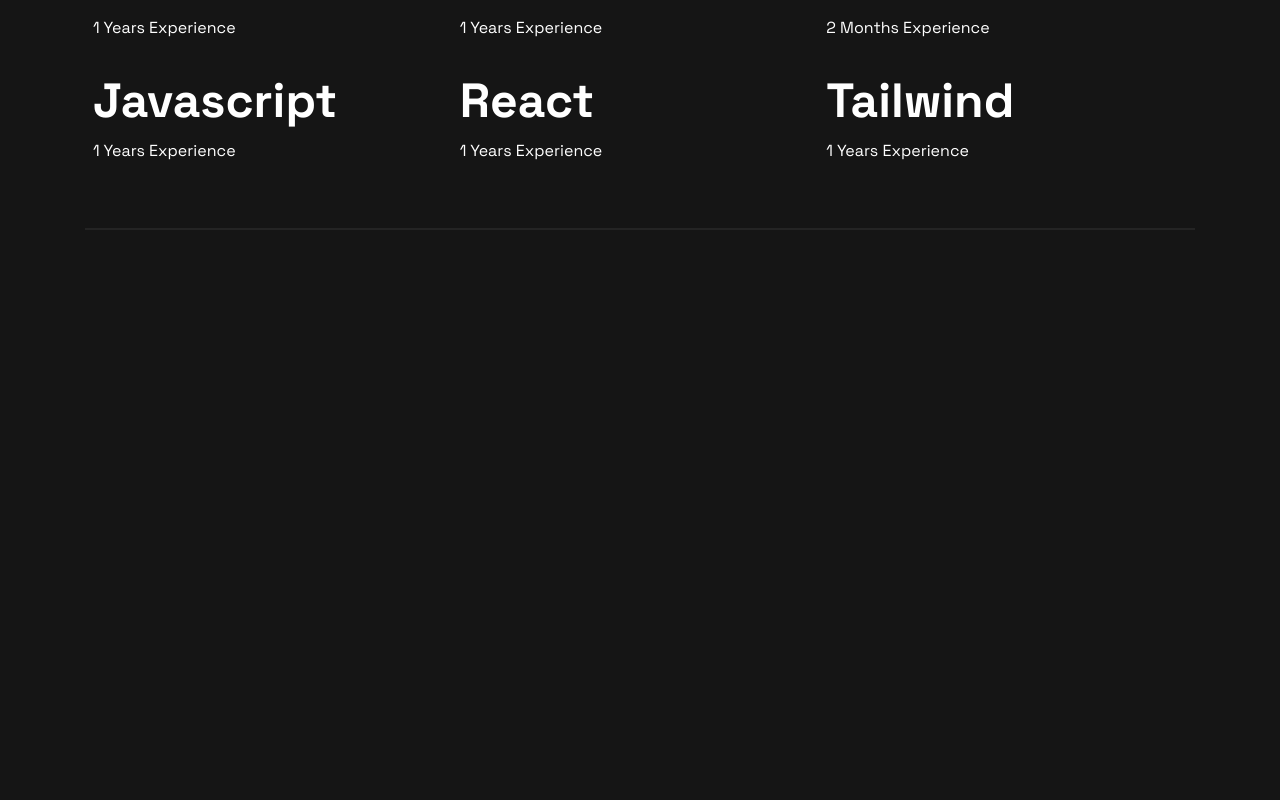
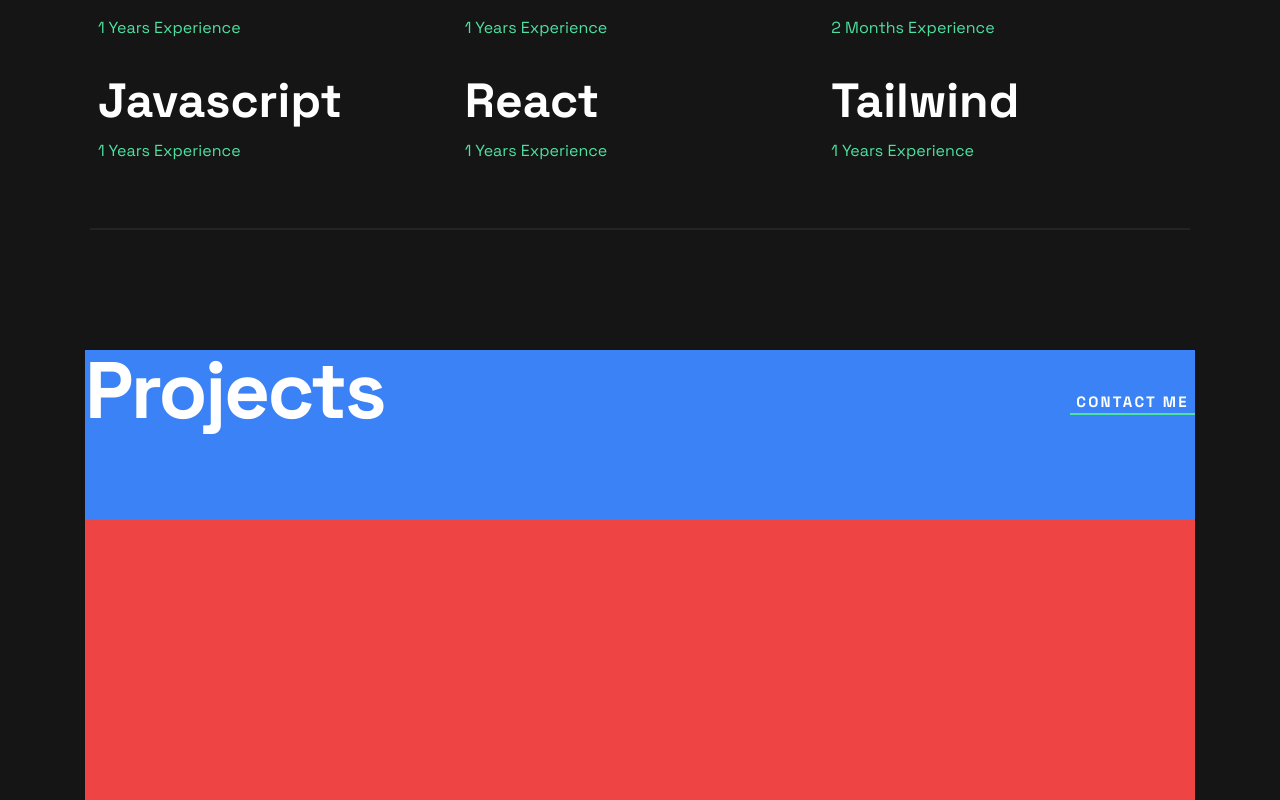
Before and after one commit to First-Ghost/portfolio, a React (Vite) app: page / in a window 1280 px wide. Shown: the part 960-1760 px from the top of the page. Before the commit the page ends 1660 px from the top, so only its background shows below. Built offline with nearby package versions, Linux system fonts and the light colour scheme.

Commit message:
Project section started

```diff
--- a/src/App.jsx
+++ b/src/App.jsx
@@ -1,6 +1,7 @@
 import { Experience } from "./components/Experience";
 import { Hero } from "./components/Hero";
 import { NavBar } from "./components/NavBar";
+import { Projects } from "./components/Projects";
 
 function App() {
   return (
@@ -8,6 +9,7 @@ function App() {
       <NavBar />
       <Hero />
       <Experience />
+      <Projects />
     </>
   );
 }
--- a/src/components/Experience.jsx
+++ b/src/components/Experience.jsx
@@ -1,34 +1,34 @@
 export const Experience = () => {
   return (
-    <div className=" lg:max-w-[1440px] lg:h-[800px] md:max-w-[704px] md:h-[461px] max-w-[375px]  h-[614px] mx-auto flex justify-center items-start   ">
-      <div className="lg:w-[1110px] lg:h-[330px] border-t-2 border-b-2 border-[#242424] flex flex-col justify-end     ">
+    <div className="relative  lg:max-w-[1440px] lg:h-[450px] md:max-w-[704px] md:h-[461px] max-w-[375px]  h-[614px] mx-auto flex justify-center items-start   ">
+      <div className="lg:w-[1100px] lg:h-[330px] border-t-2 border-b-2 border-[#242424] flex flex-col justify-end     ">
         <div
           className="lg:w-[1100px] lg:h-[255px] md:w-[704px] md:h-[451px] w-[345px] h-[604px]
   grid lg:grid-rows-2 lg:grid-cols-3 md:grid-rows-3 md:grid-cols-2 grid-cols-1 grid-rows-6 md:text-left text-center my-10"
         >
           <div className="w-[345px] md:h-[98px] h-[67px]  flex flex-col justify-between px-2  ">
             <h1 className="md:text-[48px] text-[32px] font-bold">HTML</h1>
-            <p>1 Years Experience</p>
+            <p className="text-[#4EE1A0]">1 Years Experience</p>
           </div>
           <div className="w-[345px] md:h-[98px] h-[67px]  flex flex-col justify-between px-2 ">
             <h1 className="md:text-[48px]  text-[32px] font-bold">CSS</h1>
-            <p>1 Years Experience</p>
+            <p className="text-[#4EE1A0]">1 Years Experience</p>
           </div>
           <div className="w-[345px] md:h-[98px] h-[67px]  flex flex-col justify-between px-2 ">
             <h1 className="md:text-[48px] text-[32px] font-bold">Sass</h1>
-            <p>2 Months Experience</p>
+            <p className="text-[#4EE1A0]">2 Months Experience</p>
           </div>
           <div className="w-[345px] md:h-[98px] h-[67px]  flex flex-col justify-between px-2 ">
             <h1 className="md:text-[48px] text-[32px] font-bold">Javascript</h1>
-            <p>1 Years Experience</p>
+            <p className="text-[#4EE1A0]">1 Years Experience</p>
           </div>
           <div className="w-[345px] md:h-[98px] h-[67px] flex flex-col justify-between px-2 ">
             <h1 className="md:text-[48px] text-[32px] font-bold">React</h1>
-            <p>1 Years Experience</p>
+            <p className="text-[#4EE1A0]">1 Years Experience</p>
           </div>
           <div className="w-[345px] md:h-[98px]  h-[67px] flex flex-col justify-between px-2 ">
             <h1 className="md:text-[48px] text-[32px] font-bold">Tailwind</h1>
-            <p>1 Years Experience</p>
+            <p className="text-[#4EE1A0]">1 Years Experience</p>
           </div>
         </div>
       </div>
--- a/src/components/Hero.jsx
+++ b/src/components/Hero.jsx
@@ -9,16 +9,16 @@ export const Hero = () => {
       className="relative lg:max-w-[1440px] lg:h-[800px] md:max-w-[760px] md:h-[624px] max-w-[375px] h-[1000px]   mx-auto flex
     justify-center items-center md:text-left text-center   "
     >
-      <div className="lg:w-[1340px] lg:h-[750px] md:w-[768px] md:h-[624px]   md:mt-10 flex md:flex-row flex-col-reverse  ">
+      <div className="lg:w-[1110px] lg:h-[750px] md:w-[768px] md:h-[624px]   md:mt-10 flex md:flex-row flex-col-reverse  ">
         <div className="lg:w-[680px] lg:h-[650px] md:w-[668px] md:h-[466px]  w-[343px] h-[464px]  mx-auto px-4 flex flex-col  md:items-start lg:justify-center  justify-between items-center   ">
           <h1
-            className=" lg:w-[400px] lg:h-[200px] lg:text-[80px] font-bold lg:leading-[80px] lg:tracking-[-2.5px]  lg:my-8
+            className=" lg:w-[410px] lg:h-[200px] lg:text-[80px] font-bold lg:leading-[80px] lg:tracking-[-2.5px]  lg:my-8
           md:text-[62px] md:leading-[72px] md:tracking-[-2.05px]
           text-[40px]
           "
           >
             <TypeAnimation
-              sequence={[" I’m Kasim! ", 3000, "Nice to meet you! ", 3000]}
+              sequence={["I’m Kasim! ", 3000, "Nice to meet you! ", 3000]}
               wrapper="div"
               speed={50}
               repeat={Infinity}
@@ -35,7 +35,7 @@ export const Hero = () => {
               updated with the latest technologies. Fluent in both English and
               Finnish.
             </p>
-            <div className="mt-10 text-[15px] leading-[16px] tracking-[2.20px] my-5 ml-2 font-bold w-[125px] h-[25px] border-b-2  border-b-[#4EE1A0] hover hover:tracking-[3px] ">
+            <div className="mt-10 text-[15px] leading-[16px] tracking-[2.20px] my-5 ml-2 font-bold w-[125px] h-[25px] border-b-2  border-b-[#4EE1A0] hover hover:tracking-[3px] flex justify-center">
               <button className="hover:text-[#4EE1A0]  duration-200  ">
                 CONTACT ME
               </button>
--- /dev/null
+++ b/src/components/Projects.jsx
@@ -0,0 +1,22 @@
+export const Projects = () => {
+  return (
+    <div className="lg:max-w-[1440px] lg:h-[1770px] mx-auto">
+      <div className="lg:w-[1110px] lg:h-[1770px] mx-auto bg-red-500">
+        <div className="lg:h-[170px] flex justify-between items-start bg-blue-500">
+          <h1
+            className="lg:w-[400px] lg:h-[200px] lg:text-[80px] font-bold lg:leading-[80px] lg:tracking-[-2.5px]
+          md:text-[62px] md:leading-[72px] md:tracking-[-2.05px]
+          text-[40px]"
+          >
+            Projects
+          </h1>
+          <div className="mt-10 text-[15px] leading-[16px] tracking-[2.20px]   font-bold w-[125px] h-[25px] border-b-2  border-b-[#4EE1A0] hover hover:tracking-[3px] flex justify-center">
+            <button className="hover:text-[#4EE1A0]  duration-200  ">
+              CONTACT ME
+            </button>
+          </div>
+        </div>
+      </div>
+    </div>
+  );
+};
```
